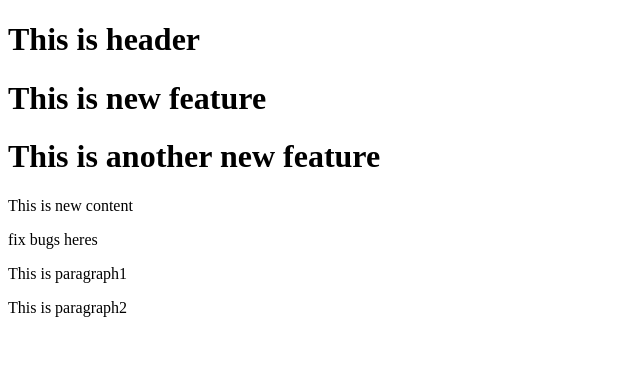
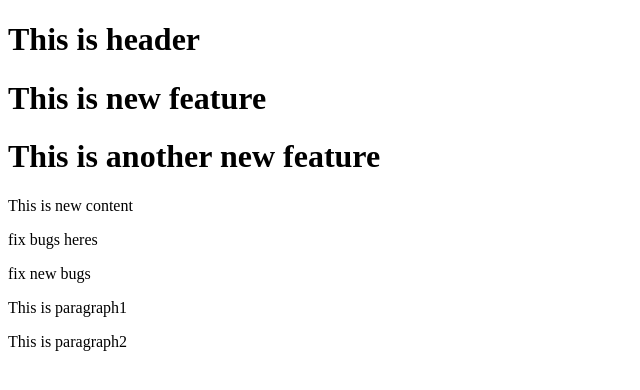
Before and after one commit to ChickSomtuy/sample_git2, a plain HTML site: page index.html in a window 1280 px wide. Shown: the whole page, without its empty margins (0-640 px from the left). Drawn offline with Linux system fonts and the light colour scheme.

Commit message:
Fix Bug #2

```diff
--- a/index.html
+++ b/index.html
@@ -7,6 +7,7 @@
 <h1>This is another new feature</h1>
 <p>This is new content</p>
 <p>fix bugs heres</p>
+<p>fix new bugs</p>
 <p>This is paragraph1</p>
 <p>This is paragraph2</p>
 </body>
```
